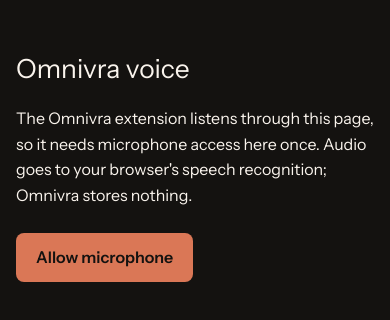
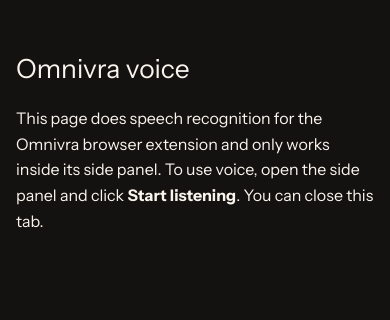
Before and after one commit to akshaykumar33/Omnivra, a Next.js app in the folder apps/website/: page /listen in a window 390 px wide. Shown: the top 320 px of the page. Built offline with nearby package versions, Linux system fonts and the light colour scheme.

Commit message:
fix(website): stop asking for the microphone on the listener page
Granting the microphone to the website does not reach the embedded listener, so the Allow button on /listen was misleading. Opened directly, the page now explains that voice works from the extension's side panel.

```diff
--- a/apps/website/components/speech-listener.tsx
+++ b/apps/website/components/speech-listener.tsx
@@ -10,8 +10,8 @@
  * iframe and drives it with postMessage. Messages are only exchanged with a
  * parent whose origin is a browser extension.
  *
- * Opened directly in a tab, the page instead asks for microphone access,
- * which a side panel cannot prompt for.
+ * Microphone permission belongs to the embedding page (the extension), so the
+ * extension asks for it; opened directly, this page only explains itself.
  */
 
 type Command = {
@@ -37,7 +37,6 @@
 
 export function SpeechListener() {
   const [embedded, setEmbedded] = useState<boolean | null>(null);
-  const [mic, setMic] = useState<"unknown" | "granted" | "denied">("unknown");
 
   useEffect(() => {
     const parentOrigin = parentExtensionOrigin();
@@ -160,18 +159,10 @@
     };
   }, []);
 
-  const allow = async () => {
-    try {
-      const stream = await navigator.mediaDevices.getUserMedia({ audio: true });
-      stream.getTracks().forEach((track) => track.stop());
-      setMic("granted");
-    } catch {
-      setMic("denied");
-    }
-  };
-
   if (embedded !== false) return null;
 
+  // Opened directly. Microphone access is granted to the extension (it embeds
+  // this page), so there is nothing to allow here.
   return (
     <main
       id="main"
@@ -186,45 +177,11 @@
       <h1 style={{ fontSize: "var(--text-headline)", marginBottom: "1rem" }}>
         Omnivra voice
       </h1>
-      {mic === "granted" ? (
-        <p role="status">
-          Microphone allowed. Close this tab and click{" "}
-          <strong>Start listening</strong> in the Omnivra side panel.
-        </p>
-      ) : (
-        <>
-          <p style={{ marginBottom: "1.5rem" }}>
-            The Omnivra extension listens through this page, so it needs
-            microphone access here once. Audio goes to your browser&apos;s
-            speech recognition; Omnivra stores nothing.
-          </p>
-          <button
-            type="button"
-            onClick={allow}
-            style={{
-              padding: "0.75rem 1.25rem",
-              borderRadius: "var(--radius-control)",
-              border: 0,
-              background: "var(--accent-primary)",
-              color: "var(--bg-base)",
-              font: "inherit",
-              fontWeight: 600,
-              cursor: "pointer",
-            }}
-          >
-            Allow microphone
-          </button>
-          {mic === "denied" && (
-            <p
-              role="alert"
-              style={{ marginTop: "1rem", color: "var(--status-danger)" }}
-            >
-              The microphone is blocked. Allow it from the icon in the address
-              bar, then try again.
-            </p>
-          )}
-        </>
-      )}
+      <p>
+        This page does speech recognition for the Omnivra browser extension and
+        only works inside its side panel. To use voice, open the side panel and
+        click <strong>Start listening</strong>. You can close this tab.
+      </p>
     </main>
   );
 }
```
